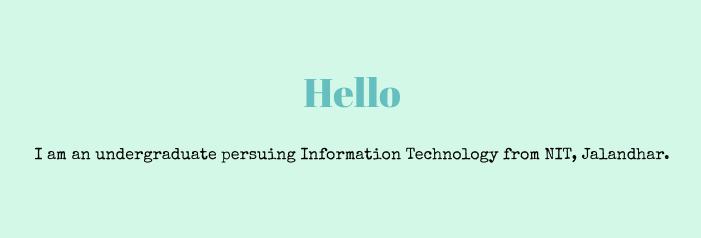
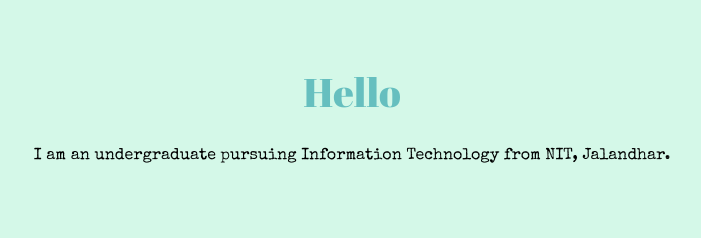
Before and after one commit to harshgupta1512/Mysite, a plain HTML site: page index.html in a window 1280 px wide. Shown: the part 995-1233 px from the top of the page, 288-989 px from the left. Drawn offline with nearby package versions, Linux system fonts and the light colour scheme.

Commit message:
Update index.html

```diff
--- a/index.html
+++ b/index.html
@@ -21,7 +21,7 @@
     <div class="profile">
       <img class="myimg" src="https://image.flaticon.com/icons/svg/2721/2721266.svg" alt="my-image">
       <h2>Hello</h2>
-      <p id="pid">I am an undergraduate persuing Information Technology from NIT, Jalandhar.</p>
+      <p id="pid">I am an undergraduate pursuing Information Technology from NIT, Jalandhar.</p>
     </div>
     <hr id="hr1" size="5">
     <div class="skills">
```
